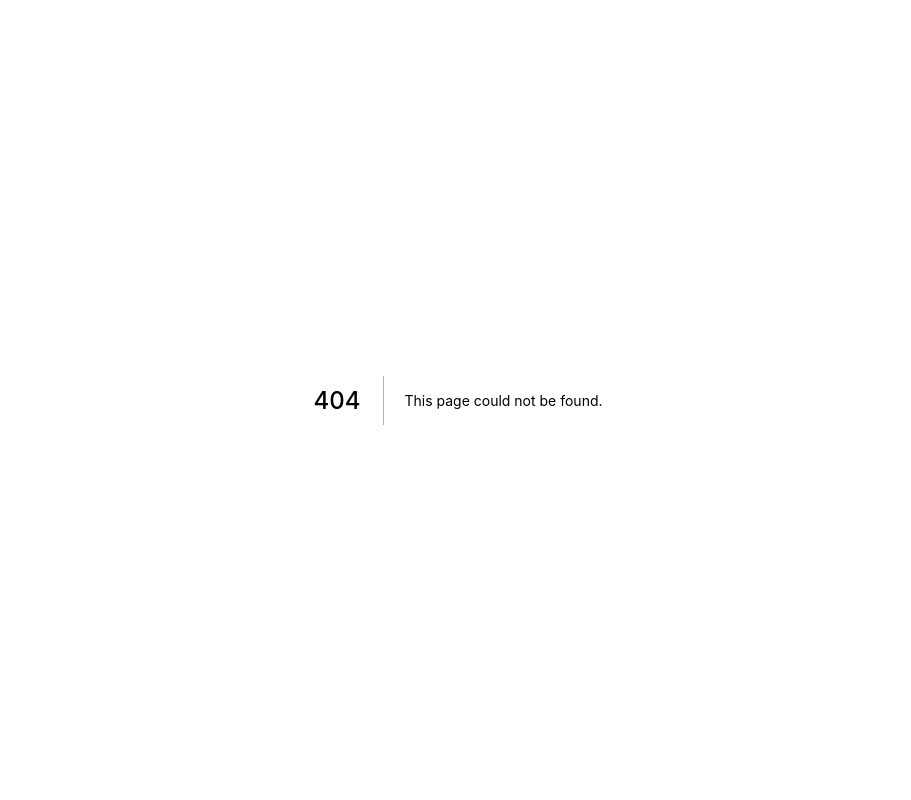
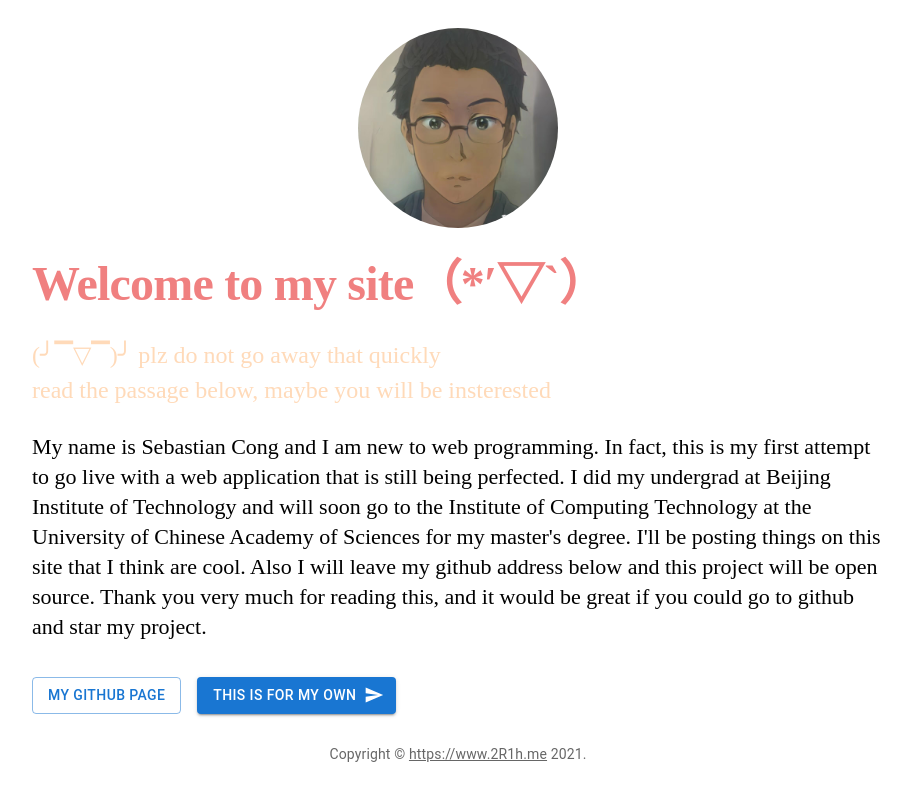
Before and after one commit to cong-x-p/include2R1h, a Next.js app: page /WelcomePage in a window 1280 px wide. Before the commit this address had no page. Shown: the whole page, without its empty margins (182-1093 px from the left). Built offline with nearby package versions, Linux system fonts and the light colour scheme.

Commit message:
update with link

```diff
--- a/pages/WelcomePage/WelcomePage.js
+++ b/pages/WelcomePage.js
@@ -1,21 +1,13 @@
 import * as React from "react";
 import Image from "next/image";
 import Container from "@mui/material/Container";
-import styles from "./WelcomPage.module.css";
+import styles from "../styles/WelcomPage.module.css";
 import Link from "@mui/material/Link";
 import Typography from "@mui/material/Typography";
 import Button from "@mui/material/Button";
 import SendIcon from '@mui/icons-material/Send';
 import Stack from '@mui/material/Stack';
 import SvgIcon from '@mui/material/SvgIcon';
-
-function homeIcon(props) {
-    return (
-        <SvgIcon {...props}>
-            <path d="M10 20v-6h4v6h5v-8h3L12 3 2 12h3v8z"/>
-        </SvgIcon>
-    );
-}
 
 class WelcomePage extends React.Component {
     render() {
@@ -54,9 +46,11 @@ class WelcomePage extends React.Component {
                             <Button variant="outlined" href={"https://github.com/cong-x-p"}>
                                 My Github Page
                             </Button>
-                            <Button variant="contained" endIcon={<SendIcon/>}>
-                                This is for my own
-                            </Button>
+                            <Link href={"/SignIn"}>
+                                <Button variant="contained" endIcon={<SendIcon/>}>
+                                    This is for my own
+                                </Button>
+                            </Link>
                         </Stack>
                     </div>
                     <div className={styles.webInfo}>
--- a/pages/index.js
+++ b/pages/index.js
@@ -1,8 +1,8 @@
 import * as React from "react";
 import * as ReactDOM from "react-dom";
-import SignIn from "./SignIn/SignIn";
+import SignIn from "./SignIn";
 import Head from "next/head";
-import WelcomePage from "./WelcomePage/WelcomePage";
+import WelcomePage from "./WelcomePage";
 
 class App extends React.Component {
     render() {
```
Also changed, not shown: pages/SignIn.js (renamed from pages/SignIn/SignIn.js), styles/WelcomPage.module.css (renamed from pages/WelcomePage/WelcomPage.module.css).
